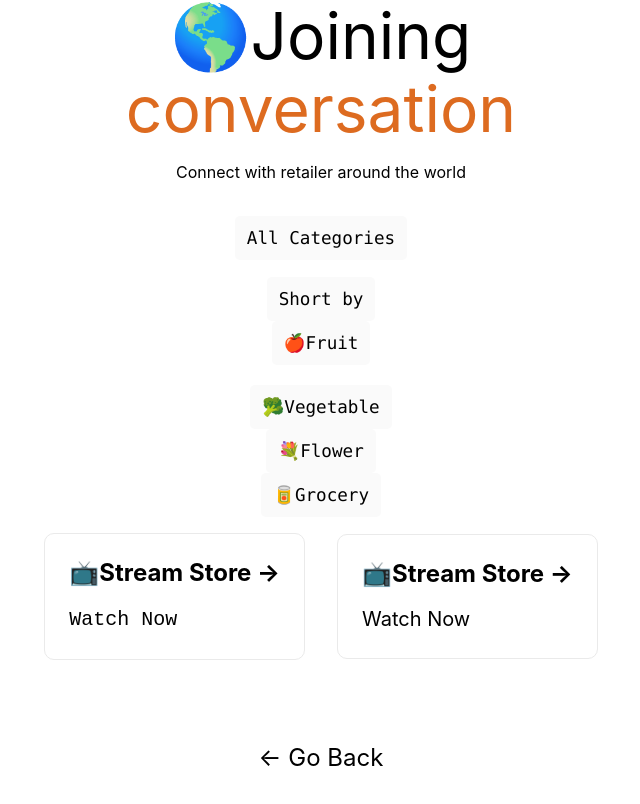
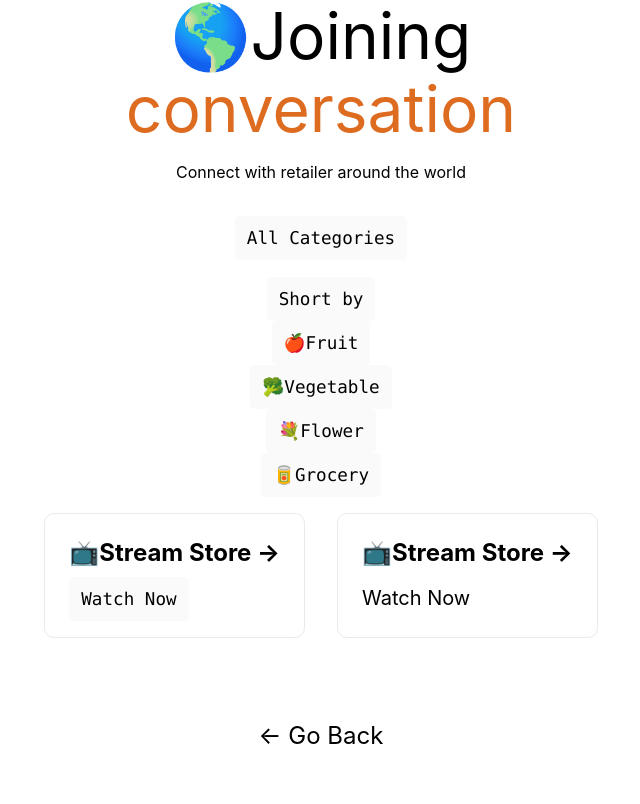
Before and after one commit to rammurmu/next, a Next.js app: page /buyer in a window 1280 px wide. Shown: the part 598-1402 px from the top of the page, without its empty margins (319-959 px from the left). Built offline with nearby package versions, Linux system fonts and the light colour scheme.

Commit message:
Update buyer.js

```diff
--- a/pages/buyer.js
+++ b/pages/buyer.js
@@ -18,11 +18,11 @@ export default function Buyer() {
 
           <p className={styles.code}>All Categories</p>
           <code className={styles.code}>Short by</code>
-          <code className={styles.code}>🍎Fruit</code><br /><code className={styles.code}>🥦Vegetable</code>{' '}<code className={styles.code}>💐Flower</code>{' '}<code className={styles.code}>🥫Grocery</code>
+          <code className={styles.code}>🍎Fruit</code>{' '}<code className={styles.code}>🥦Vegetable</code>{' '}<code className={styles.code}>💐Flower</code>{' '}<code className={styles.code}>🥫Grocery</code>
           <div className={styles.grid}>
           <a href="https://" className={styles.card}>
             <h2>📺Stream Store &rarr;</h2>
-            <p><code>Watch Now</code></p>
+            <p><code className={styles.code}>Watch Now</code></p>
           </a>
 
           <a
```
